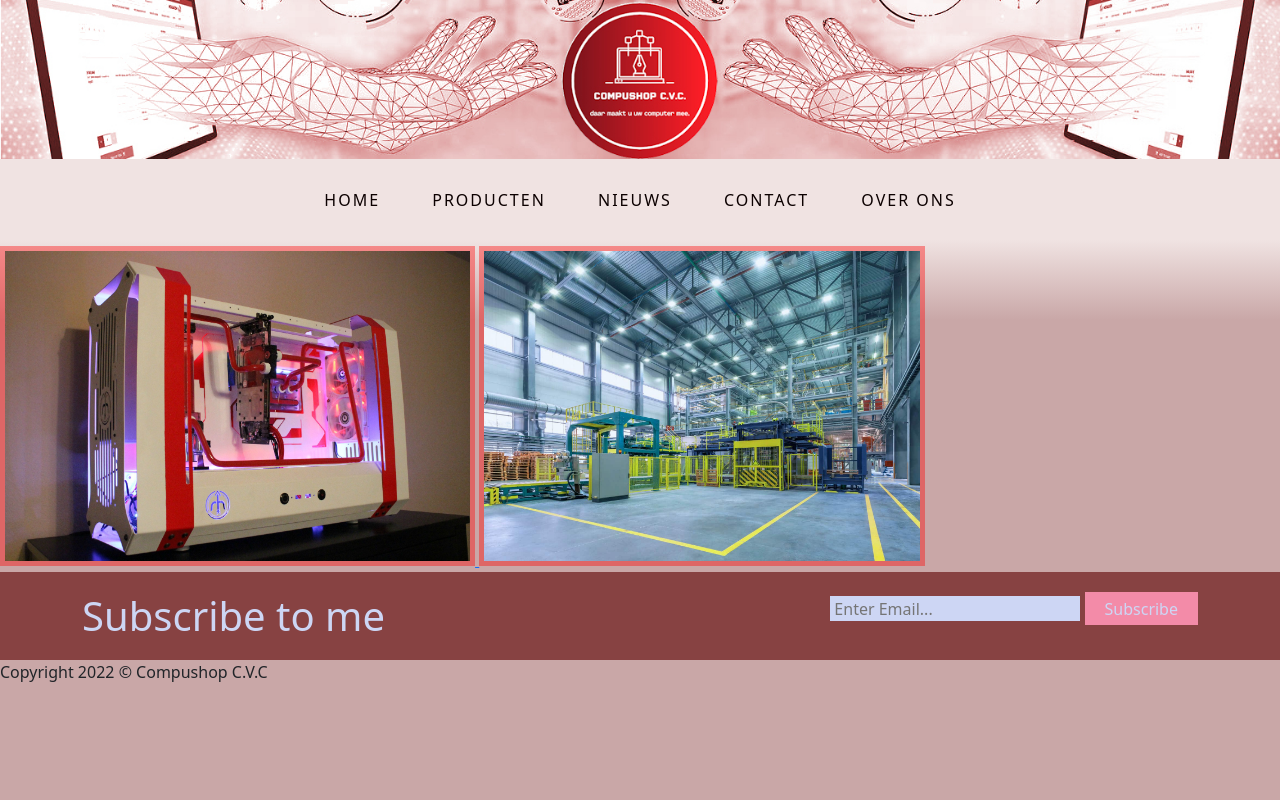
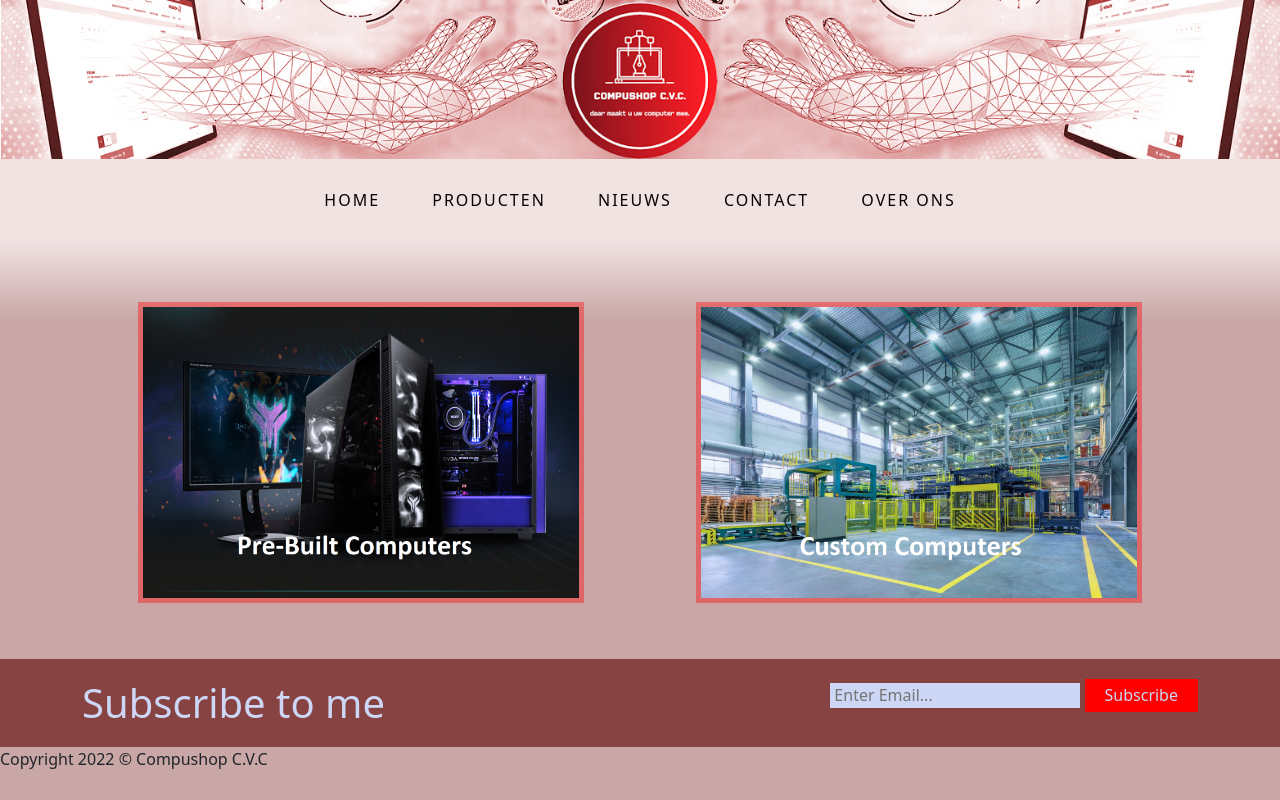
Before and after one commit to thatsleepyman/Compushop-C.V.C, a PHP site: page /html/product_keuzen.html in a window 1280 px wide. Run offline with PHP 8.4, Linux system fonts and the light colour scheme.

Commit message:
selectie pagina is done (voor nu)

```diff
--- a/Compushop C.V.C/css/global.css
+++ b/Compushop C.V.C/css/global.css
@@ -1,8 +1,8 @@
 /* GLOBALS */
 .container {
-    width:80%;
-    margin:auto;
-    overflow:hidden;
+    width: 80%;
+    margin: auto;
+    overflow: hidden;
 }
 
 
@@ -87,6 +87,7 @@ showcase {
 /* FOOTER */
 /* Newsletter */
 #newsletter {
+    top: 100%;
     padding: 10px;
     color:#cdd6f4;
     background: #610808a1;
@@ -117,7 +118,7 @@ showcase {
 /* Change Newsletter button */
 .newsletter_button {
     height: 33px;
-    background: #f38ba8;
+    background: #ff0000;
     border: 0;
     padding-left: 20px;
     padding-right: 20px;
--- a/Compushop C.V.C/css/product_keuzen.css
+++ b/Compushop C.V.C/css/product_keuzen.css
@@ -5,6 +5,10 @@
     max-width: 40%;
     border: 5px solid rgba(255, 0, 0, 0.39);
     box-sizing: border-box;
+    float: left;
+    margin-left: 5%;
+    margin-top: 5%;
+    margin-bottom: 5%;
 }
 
 .builder {
@@ -12,4 +16,8 @@
     max-width: 40%;
     border: 5px solid rgba(255, 0, 0, 0.39);
     box-sizing: border-box;
+    float: right;
+    margin-right: 5%;
+    margin-top: 5%;
+    margin-bottom: 5%;
 }
--- a/Compushop C.V.C/html/product_builder.html
+++ b/Compushop C.V.C/html/product_builder.html
@@ -4,7 +4,7 @@
     <meta charset="UTF-8">
     <meta http-equiv="X-UA-Compatible" content="IE=chrome">
     <meta name="viewport" content="width=device-width, initial-scale=1.0">
-    <title>Compushop C.V.C | Product Keuzen</title>
+    <title>Compushop C.V.C | Product Builder</title>
     <link rel="stylesheet" href="../css/global.css">
     <link rel="stylesheet" href="../css/product_keuzen.css">
     <link rel="stylesheet" href="https://cdn.jsdelivr.net/npm/bootstrap@5.2.1/dist/css/bootstrap.min.css">
--- a/Compushop C.V.C/html/product_keuzen.html
+++ b/Compushop C.V.C/html/product_keuzen.html
@@ -23,14 +23,15 @@
         <li><a href="./over_ons.html" data-hover="Over ons">Over ons</a></li>
     </nav>
 
+    <div class="container">
         <a href="./product_prebuilt.html">
             <input class="prebuilt" type="image" name="prebuilt_img" src="../img/prebuiltpc.png" alt="Klik hier om naar de Prebuilt pagina te gaan">
         </a>
 
-
         <a href="./product_builder.html">
             <input class="builder" type="image" name="Builder_img" src="../img/factory.png" alt="Klik hier om naar de Computer-Builder pagina te gaan">
         </a>
+    </div>
 
     <footer>
         <section id="newsletter">
--- a/Compushop C.V.C/html/product_prebuilt.html
+++ b/Compushop C.V.C/html/product_prebuilt.html
@@ -4,7 +4,7 @@
     <meta charset="UTF-8">
     <meta http-equiv="X-UA-Compatible" content="IE=chrome">
     <meta name="viewport" content="width=device-width, initial-scale=1.0">
-    <title>Compushop C.V.C | Product Keuzen</title>
+    <title>Compushop C.V.C | Product Prebuilt</title>
     <link rel="stylesheet" href="../css/global.css">
     <link rel="stylesheet" href="../css/product_keuzen.css">
     <link rel="stylesheet" href="https://cdn.jsdelivr.net/npm/bootstrap@5.2.1/dist/css/bootstrap.min.css">
```
Also changed, not shown: Compushop C.V.C/css/product_prebuilt.css (added), Compushop C.V.C/img/factory.png, Compushop C.V.C/img/prebuiltpc.png.
